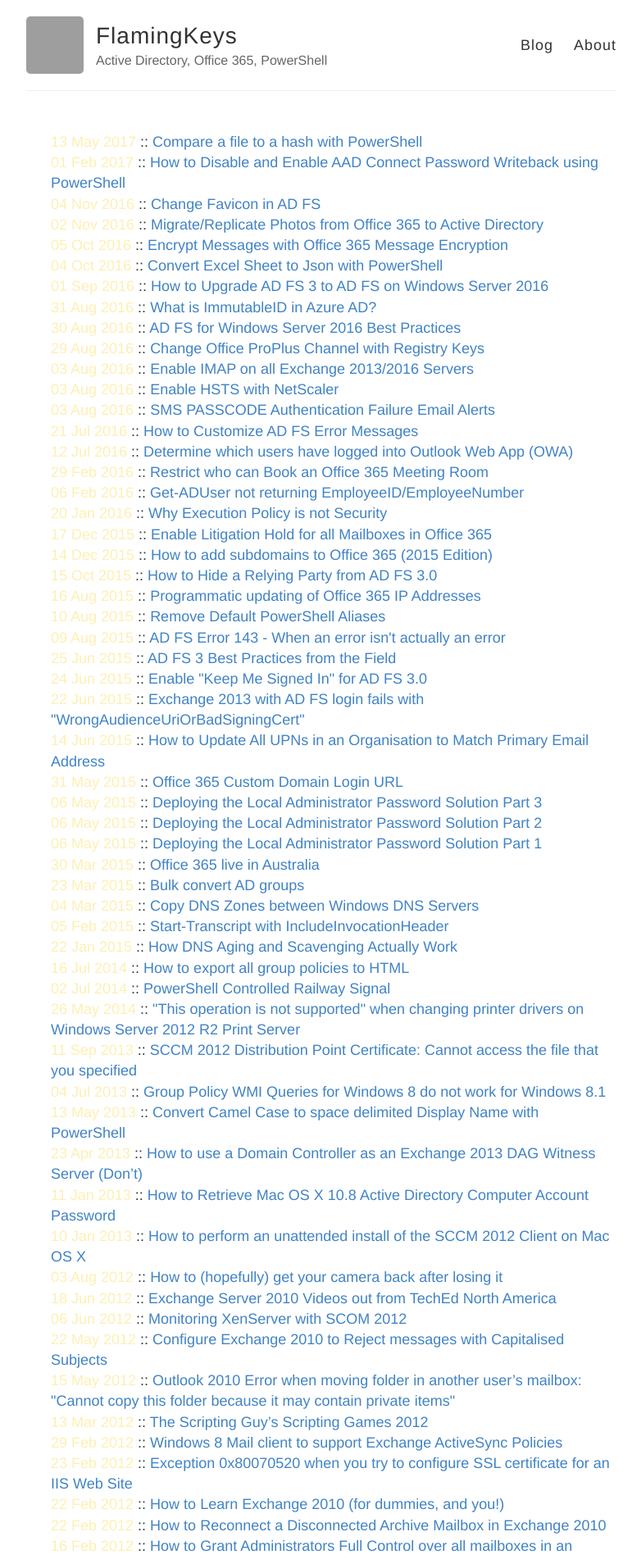
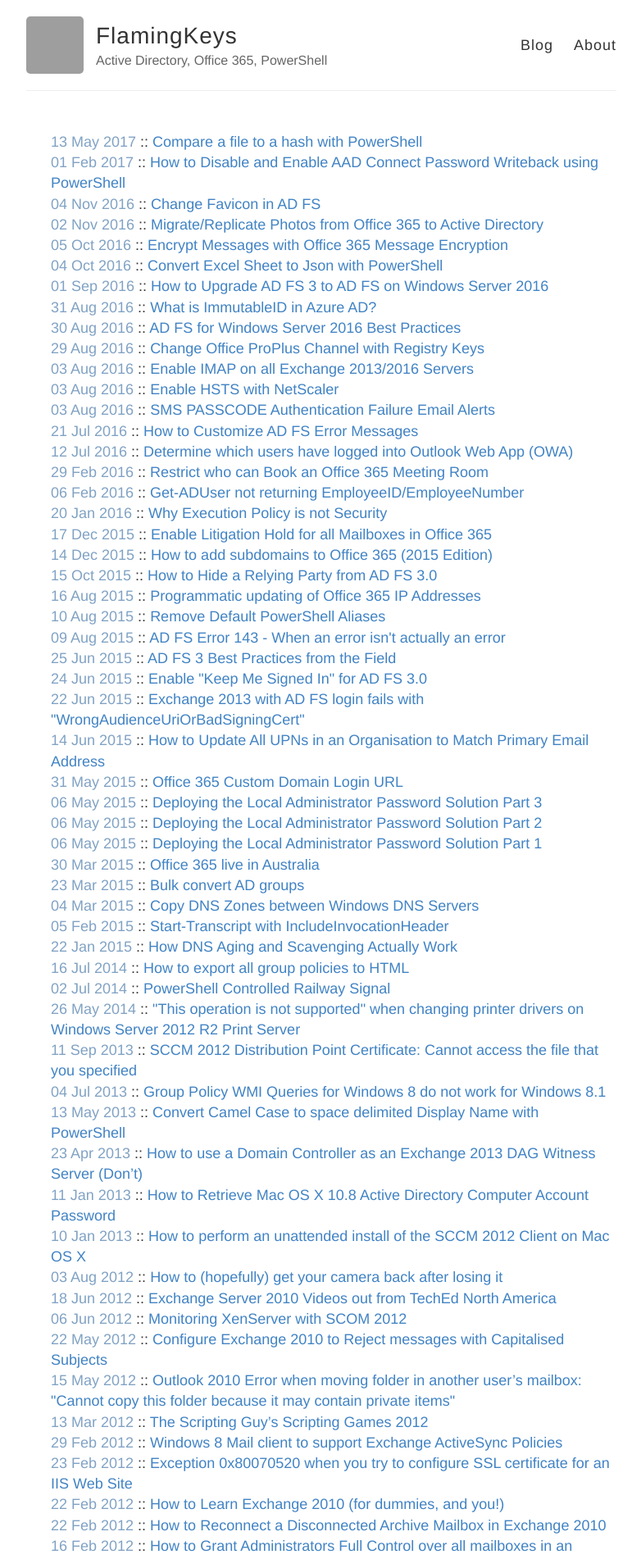
Before and after one commit to chrisbrownie/flamingkeys.com, a Jekyll site: the page built from index.html, in a window 1280 px wide. Shown: the top 1902 px of the page at 82% size, without its empty margins (248-1030 px from the left). Built offline with Jekyll 4.4.1, drawn with Linux system fonts in a browser that asks for light colours; grey boxes are pictures that could not be loaded.

Commit message:
blue dates

```diff
--- a/_sass/_variables.scss
+++ b/_sass/_variables.scss
@@ -5,6 +5,7 @@
 
 // Colors
 $blue: #4183C4;
+$blue-light: #80a2c4;
 
 // Grays
 $black: #000;
--- a/style.scss
+++ b/style.scss
@@ -359,7 +359,7 @@
 }
 
 .post-date {
-  color: #FEEFB3;
+  color: $blue-light;
 }
 // End CB Modifications
 
```
